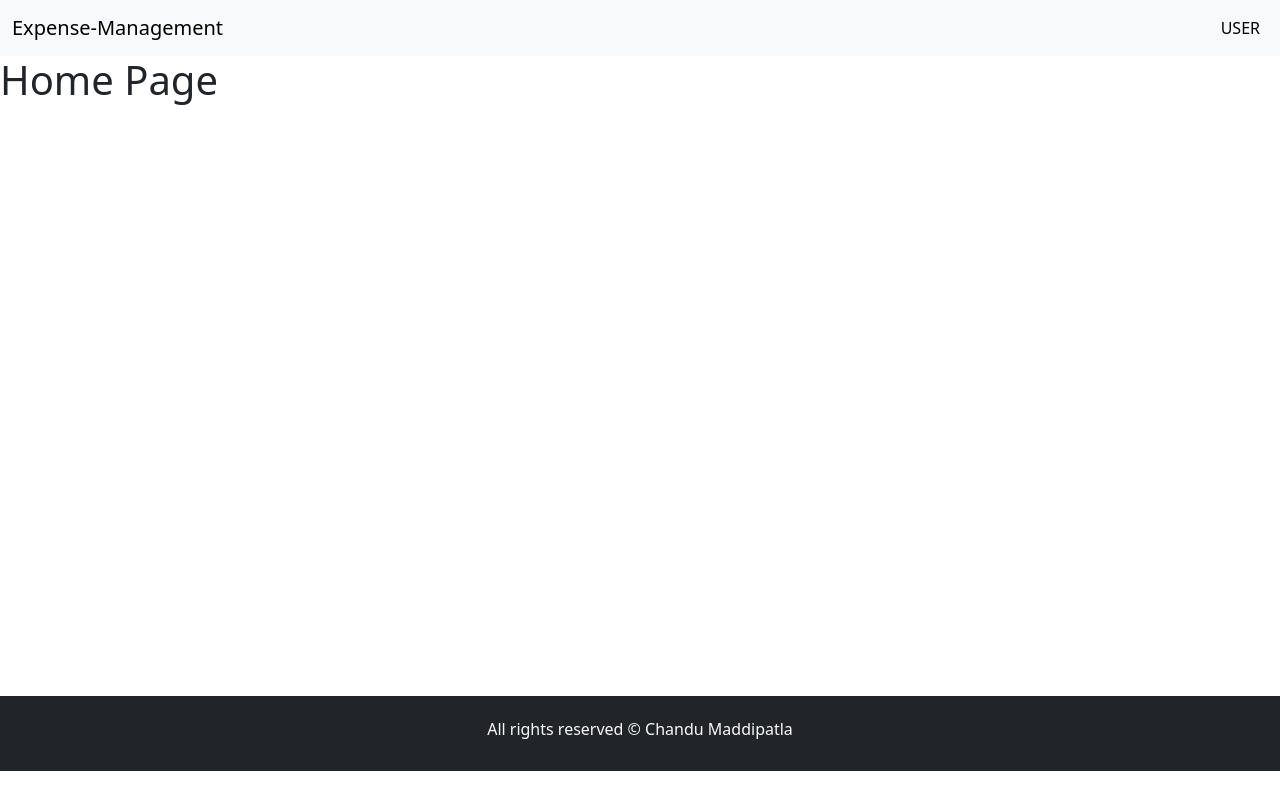
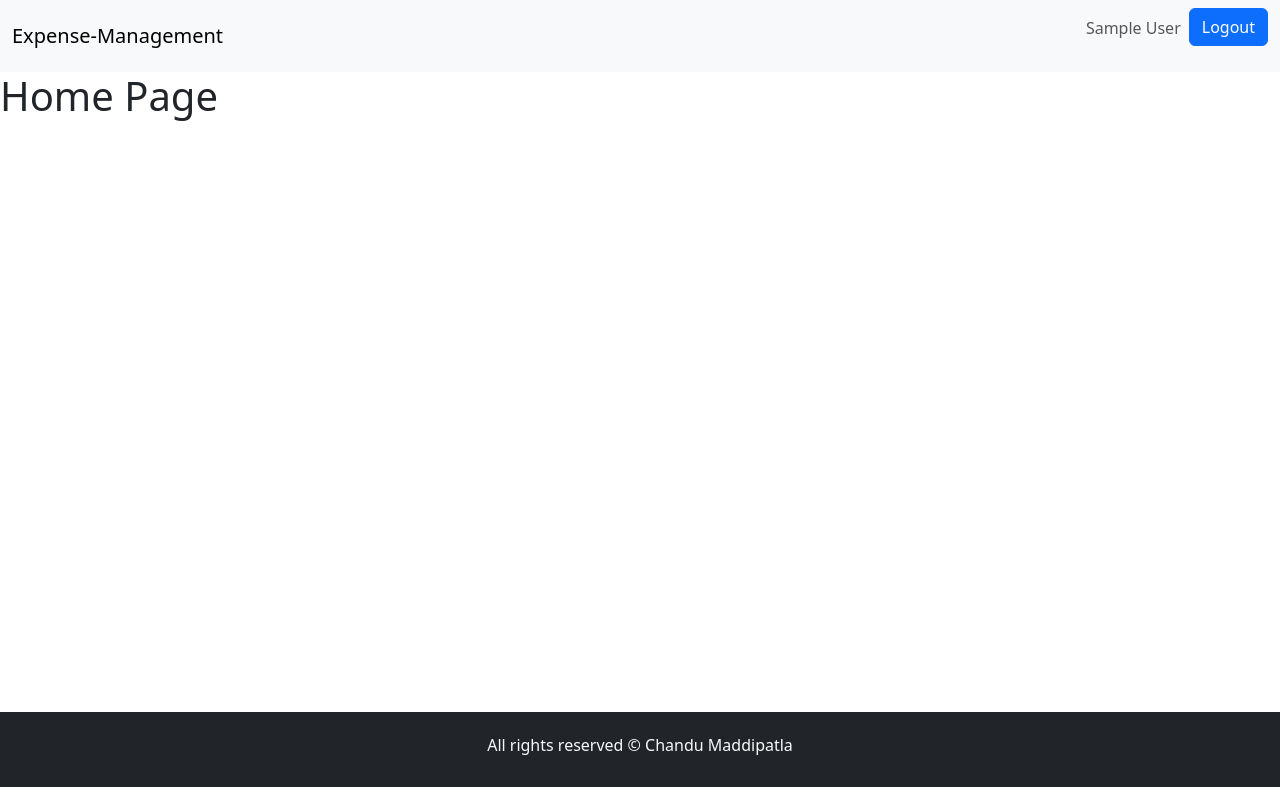
Before and after one commit to chandu35-hub/Expense-Management-System, a React (Create React App) app in the folder client/: page / in a window 1280 px wide. Built offline with nearby package versions, Linux system fonts and the light colour scheme; sample sign-in values are in the browser's storage.

Commit message:
Created user login and logout routes

```diff
--- a/client/src/App.js
+++ b/client/src/App.js
@@ -1,4 +1,4 @@
-import {Routes, Route} from 'react-router-dom'
+import {Routes, Route, Navigate} from 'react-router-dom'
 import HomePage from './pages/HomePage';
 import Register from './pages/Register';
 import Login from './pages/Login';
@@ -7,7 +7,11 @@
   return (
     <>
       <Routes>
-        <Route path='/' element={<HomePage />} />
+        <Route path='/' element={
+          <ProtectedRoutes>
+            <HomePage />
+          </ProtectedRoutes>
+        } />
         <Route path='/register' element={<Register />} />
         <Route path='/login' element={<Login />} />
       </Routes>
@@ -15,4 +19,13 @@
   );
 }
 
+export function ProtectedRoutes(props) {
+  if (localStorage.getItem('user')) {
+    return props.children
+  }
+  else {
+    return <Navigate to='/login' />
+  }
+}
+
 export default App;
--- a/client/src/components/layouts/Header.js
+++ b/client/src/components/layouts/Header.js
@@ -1,7 +1,20 @@
-import React from 'react'
-import { Link } from 'react-router-dom'
+import React, {useState, useEffect} from 'react'
+import { Link, useNavigate } from 'react-router-dom'
 
 const Header = () => {
+    const [loginUser, setLoginUser] = useState('')
+    const navigate = useNavigate()
+    useEffect (() => {
+        const user = JSON.parse(localStorage.getItem('user'))
+        if (user) {
+            setLoginUser(user)
+        }
+    }, [])
+
+    const logoutHandler = () => {
+        localStorage.removeItem('user')
+        navigate('/login')
+    }
   return (
     <>
         <nav className="navbar navbar-expand-lg bg-light">
@@ -13,7 +26,14 @@
                     <Link className="navbar-brand" to="/">Expense-Management</Link>
                     <ul className="navbar-nav ms-auto mb-2 mb-lg-0">
                         <li className="nav-item">
-                        <Link className="nav-link active" aria-current="page" to="/user">USER</Link>
+                        <p className='nav-link'>
+                            {loginUser && loginUser.name}
+                        </p>
+                        </li>
+                        <li className="nav-item">
+                            <button className='btn btn-primary' onClick={logoutHandler}>
+                                Logout
+                            </button>
                         </li>
                     </ul>
                 </div>
--- a/client/src/pages/Login.js
+++ b/client/src/pages/Login.js
@@ -1,4 +1,4 @@
-import React, {useState} from 'react'
+import React, {useState, useEffect} from 'react'
 import {Form, Input, message} from 'antd'
 import { Link, useNavigate } from 'react-router-dom'
 import axios from 'axios'
@@ -15,13 +15,20 @@
             const {data} = await axios.post('/users/login', values)
             setLoading(false)
             message.success('login success')
-            localStorage.setItem('user', JSON.stringify({...data, password:''}))
+            localStorage.setItem('user', JSON.stringify({...data.user, password:''}))
             navigate('/')
         } catch (error) {
             setLoading(false)
             message.error('something went wrong')
         }
     }
+
+     // prevent for login user
+    useEffect(() => {
+        if (localStorage.getItem('user')) {
+        navigate('/')
+        }
+    }, [navigate])
 
   return (
     <>
--- a/client/src/pages/Register.js
+++ b/client/src/pages/Register.js
@@ -1,4 +1,4 @@
-import React, {useState} from 'react'
+import React, {useState, useEffect} from 'react'
 import {Form, Input, message} from 'antd'
 import { Link, useNavigate } from 'react-router-dom'
 import axios from 'axios'
@@ -22,6 +22,13 @@
       }
     }
 
+
+  // prevent for login user
+  useEffect(() => {
+    if (localStorage.getItem('user')) {
+      navigate('/')
+    }
+  }, [navigate])
   return (
     <>
       <div className='register-page'>
```
Also changed, not shown: 1 other file (tests, documents, lock files or other folders).
